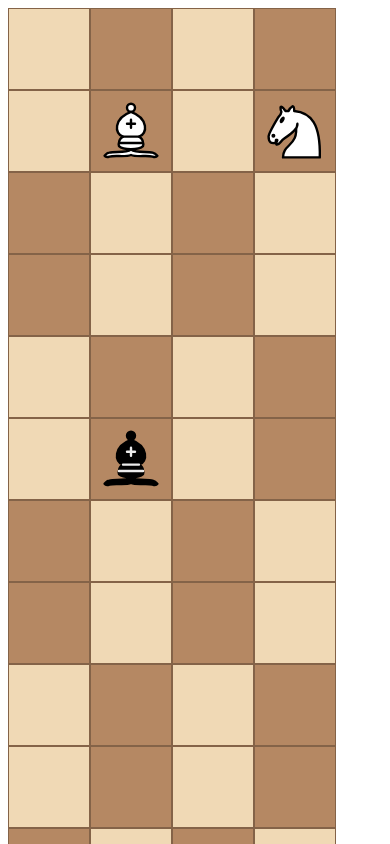
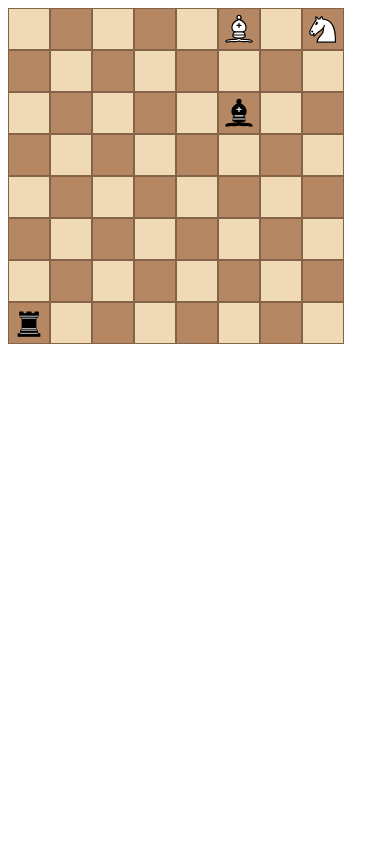
Before and after one commit to jawadshuaib/programmatic-chess, a website built with webpack: page dist/index.html in a window 390 px wide. Shown: the top 844 px of the page. Built offline with nearby package versions, Linux system fonts and the light colour scheme.

Commit message:
Provided browser size support for CSS

```diff
--- a/src/css/index.css
+++ b/src/css/index.css
@@ -42,3 +42,24 @@ body {
   font-size: 100px;
   opacity: 0.7;
 }
+
+@media screen and (max-width: 800px) {
+  #board div {
+    width: 60px;
+    height: 60px;
+  }
+}
+
+@media screen and (max-width: 550px) {
+  #board div {
+    width: 40px;
+    height: 40px;
+  }
+}
+
+@media screen and (max-width: 350px) {
+  #board div {
+    width: 25px;
+    height: 25px;
+  }
+}
```
